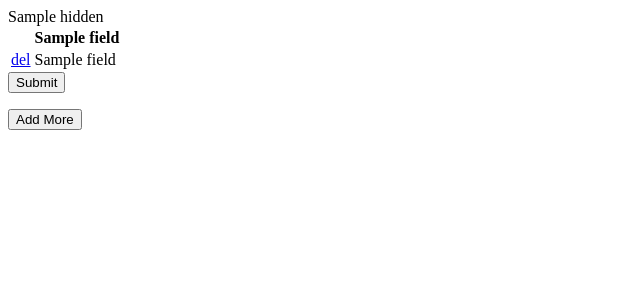
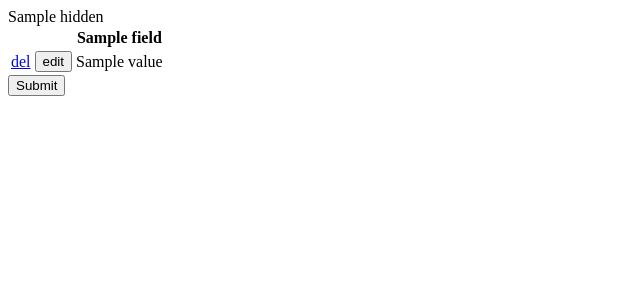
Before and after one commit to Neraste/dakara, a Django app: template server/music/templates/music/multi/edit.html in a window 1280 px wide. Shown: the top 300 px of the page, without its empty margins (0-640 px from the left). Run offline with Django 3.2, Linux system fonts and the light colour scheme; the template is opened without the code that fills it: most values are stand-ins (such as "Sample title", 1, 10 or a date in 2020); parts of the project's set-up code (start-up, migrations or seed data) failed here and were passed over; some libraries are stand-ins or nearby versions.

Commit message:
Show/edit switch in multi

```diff
--- a/server/music/templates/music/multi/edit.html
+++ b/server/music/templates/music/multi/edit.html
@@ -1,10 +1,10 @@
 <script src="//code.jquery.com/jquery-1.11.0.min.js"></script>
 <script src="//code.jquery.com/jquery-migrate-1.2.1.min.js"></script>
 <script>
-function cloneMore(selector, type) {
-    var newElement = $(selector).clone(true);
+function cloneMore(element, type) {
+    var newElement = element.clone(true);
     var total = $('#id_' + type + '-TOTAL_FORMS').val();
-    newElement.find(':input').each(function() {
+    newElement.find(':input:not([type=button])').each(function() {
         var name = $(this).attr('name').replace('-' + (total-1) + '-','-' + total + '-');
         var id = 'id_' + name;
         $(this).attr({'name': name, 'id': id}).val('').removeAttr('checked');
@@ -15,10 +15,15 @@ function cloneMore(selector, type) {
     });
     total++;
     $('#id_' + type + '-TOTAL_FORMS').val(total);
-    $(selector).after(newElement);
+    element.after(newElement);
 }
 </script>
-
+<style>
+.edit_row
+{
+    display:none;
+}
+</style>
 
 {% if messages %}
 <ul class="messages">
@@ -35,14 +40,32 @@ function cloneMore(selector, type) {
 {% for form in formSet %}
 {% if forloop.counter = 1 %}
     <tr>
-        <th> </th>
+        <th> </th><th></th>
     {% for field in form.visible_fields %}
         <th>{{ field.label }}</th>
     {% endfor %}
     </tr>
 {% endif %}
-    <tr>
-    <td>{% if form.id.value %}<a href="{{form.id.value}}">del</a>{% endif %}</td>
+{% if form.id.value %}
+    {% if not form.errors %}
+        <tr class="display_row" >
+        <td><a href="{{form.id.value}}" >del</a></td>
+        <td><input type="button" value="edit" class = "edit_button" /></td>
+        {% for field in form.visible_fields %}
+            <td>{{ field.value }}</td>
+        {% endfor %}
+        </tr>
+        <tr class="edit_row" >
+    {% else %}
+        <tr class="edit_row_error" >
+    {% endif %}
+
+    <td><a href="{{form.id.value}}" >del</a></td><td></td>
+{% else %}
+    <tr class="add_row" >
+    <td></td>
+    <td><input type="button" value="+" class="add_more" /></td>
+{% endif %}
     {% for field in form.visible_fields %}
         <td>{{ field.errors }} {{ field }}</td>
     {% endfor %}
@@ -54,9 +77,15 @@ function cloneMore(selector, type) {
 </table>
 <input type="submit" value="Submit" />
 </form>
-<input type="button" value="Add More" id="add_more"/>
 <script>
-    $('#add_more').click(function() {
-        cloneMore('tr:last', 'form');
+$(document).ready(function() {
+    $('.edit_button').click(function(e) {
+        disp_row = $(this).closest(".display_row");
+        disp_row.hide();
+        disp_row.next(".edit_row").show();
     });
+    $('.add_more').click(function() {
+        cloneMore($(this).closest(".add_row", 'form'));
+    });
+});
 </script>
```
